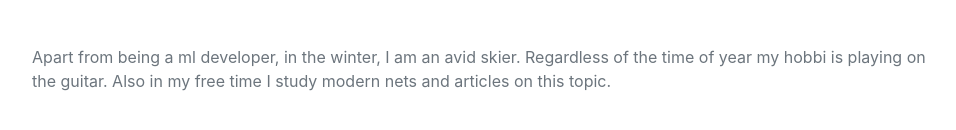
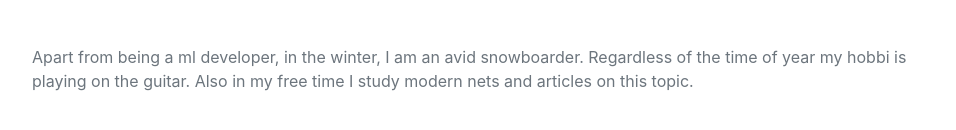
Before and after one commit to LehaShark/LehaShark.github.io, a plain HTML site: page index.html in a window 1280 px wide. Shown: the part 4115-4245 px from the top of the page, without its empty margins (288-1244 px from the left). Drawn offline with nearby package versions, Linux system fonts and the light colour scheme; a web font is replaced by a local one.

Commit message:
change interests

```diff
--- a/index.html
+++ b/index.html
@@ -224,7 +224,7 @@
             <section class="resume-section" id="interests">
                 <div class="resume-section-content">
                     <h2 class="mb-5">Interests</h2>
-                    <p>Apart from being a ml developer, in the winter, I am an avid skier. Regardless of the time of year my hobbi is playing on the guitar. Also in my free time I study modern nets and articles on this topic.</p>
+                    <p>Apart from being a ml developer, in the winter, I am an avid snowboarder. Regardless of the time of year my hobbi is playing on the guitar. Also in my free time I study modern nets and articles on this topic.</p>
                     <p class="mb-0"></p>
                 </div>
             </section>
```
